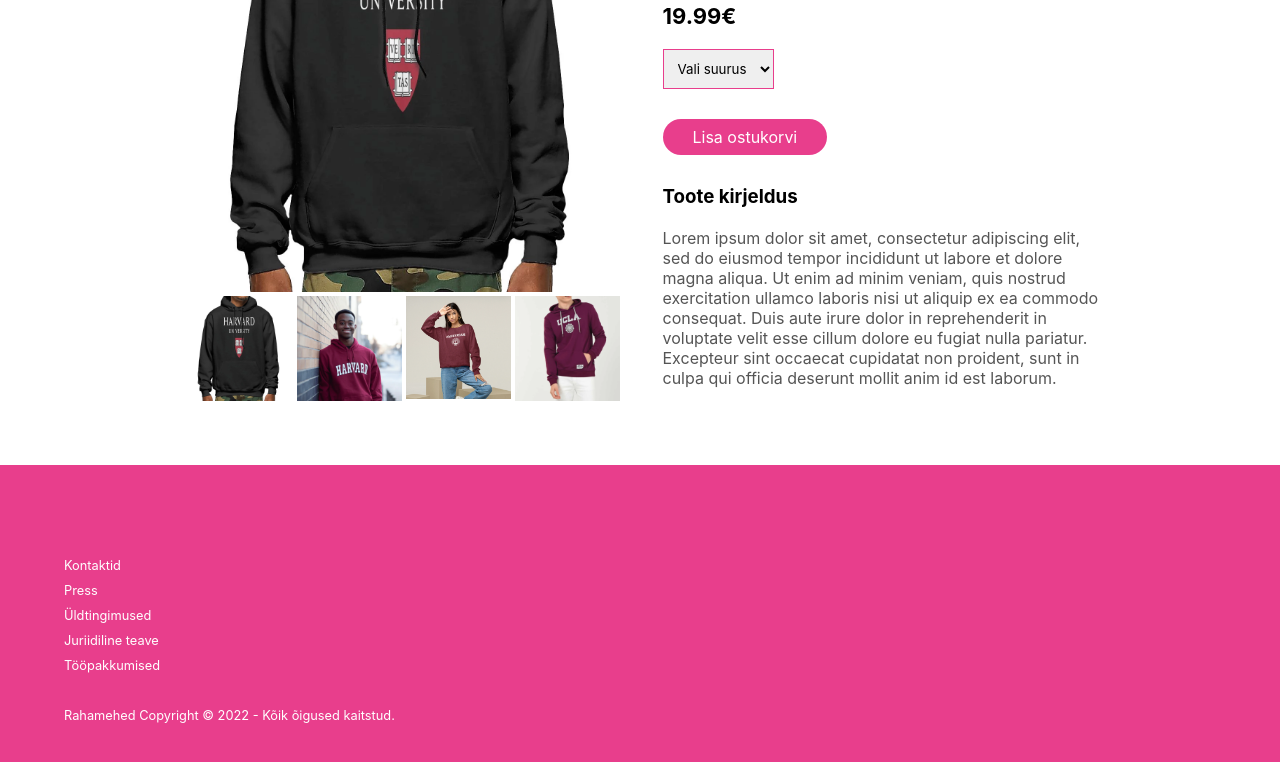
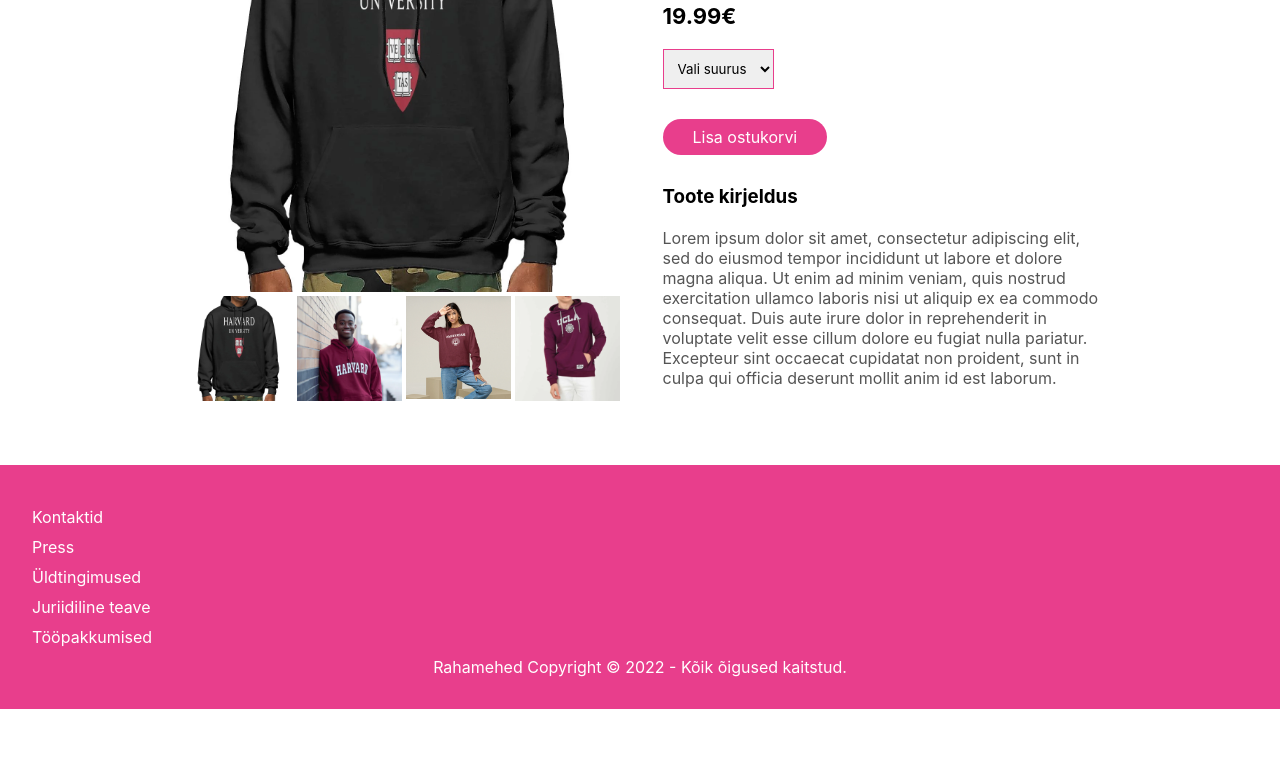
Before and after one commit to heohak/student-shop, a plain HTML site: page src/products/ITYK/valge-pusa.html in a window 1280 px wide. Shown: the part 262-1024 px from the top of the page. After the commit the page ends 971 px from the top, so only its background shows below. Drawn offline with Linux system fonts and the light colour scheme; files that its build step writes are made by us from their sources; files whose address does not match are found by name.

Commit message:
quickfix

```diff
--- a/src/products/ITYK/valge-pusa.html
+++ b/src/products/ITYK/valge-pusa.html
@@ -21,7 +21,6 @@
     <!-- Stylesheets -->
     <link rel="stylesheet" href="styles/style.css">
     <link rel="stylesheet" href="styles/product-page.css">
-    <link rel="stylesheet" href="https://fonts.googleapis.com/css2?family=Poppins:wght@300;400;500;600;700&display=swap">
 
 </head>
 
--- a/src/styles/product-page.css
+++ b/src/styles/product-page.css
@@ -1,20 +1,3 @@
-/* General */
-:root {
-    --color-primary: #E83E8C;
-    --color-light: white;
-}
-
-* {
-    margin: 0;
-    padding: 0;
-    box-sizing: border-box;
-}
-
-body {
-    font-family: "Poppins", sans-serif;
-}
-
-/* ------------------------------------------------------------------ */
 /* Product page */
 .small-container {
     max-width: 1000px;
--- a/src/styles/style.css
+++ b/src/styles/style.css
@@ -17,7 +17,7 @@
 *::after{
     margin: 0;
     padding: 0;
-    box-sizing: inherit;
+    box-sizing: border-box;
 
     /*https://systemfontstack.com/*/
     font-family: -apple-system, BlinkMacSystemFont, avenir next, avenir, segoe ui, helvetica neue, helvetica, Cantarell, Ubuntu, roboto, noto, arial, sans-serif;
@@ -94,17 +94,13 @@ header #nav a:not(:last-of-type):after {
 /* Footer */
 .footer{
     background:#E83E8C;
-    padding:30px 0;
-    font-family: 'Play', sans-serif;
-    text-align:center;
+    padding:2em ;
 }
 
 .footer .row{
     width:100%;
-    margin:1% 0;
-    padding:0.6% 0;
     color:white;
-    font-size:0.8em;
+    text-align: center;
 }
 
 .footer .row a{
@@ -134,10 +130,7 @@ header #nav a:not(:last-of-type):after {
 @media (max-width:720px) {
 
 }
-.footer{
-    text-align:left;
-    padding:5%;
-}
+
 .footer .row ul li {
     display:block;
     margin:10px 0;
```
